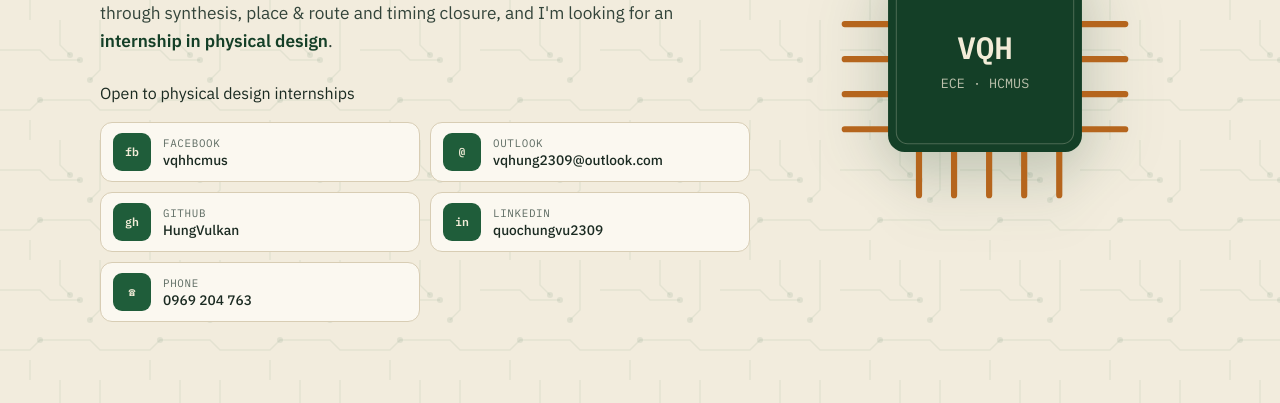
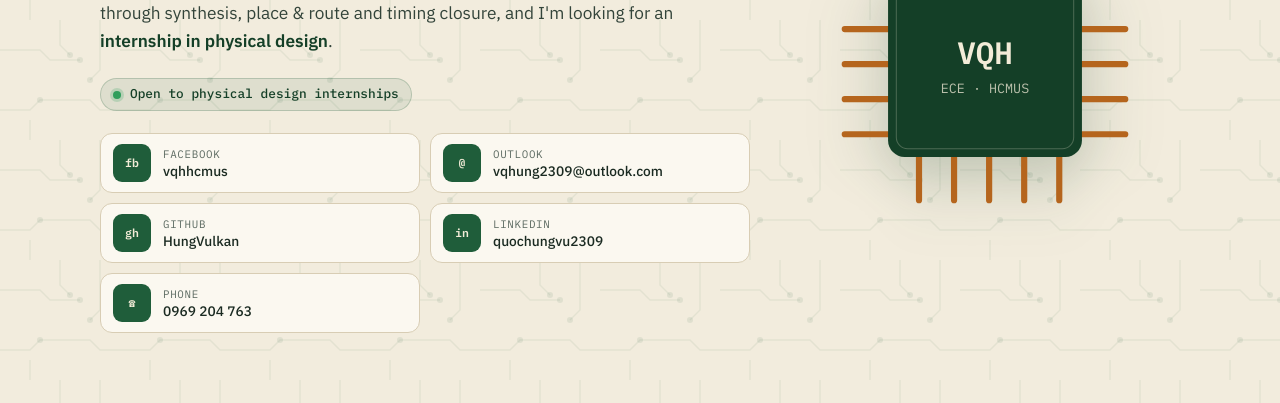
Before and after one commit to HungVulkan/engineering_portfolio, a plain HTML site: page index.html in a window 1280 px wide. Shown: the part 340-743 px from the top of the page. Drawn offline with Linux system fonts and the light colour scheme.

Commit message:
Add status pill styles for internship availability

```diff
--- a/assets/style.css
+++ b/assets/style.css
@@ -249,3 +249,12 @@ button.btn:not(.ghost):hover { background: var(--pcb-dark); }
   .edu { gap: 14px; padding: 14px 16px; }
   .edu-logo { width: 62px; height: 62px; }
 }
+
+/* ---------- Status pill (open to internships) ---------- */
+.status {
+  display: inline-flex; align-items: center; gap: 9px; margin: -8px 0 22px;
+  font-family: var(--mono); font-size: .8rem; font-weight: 500; color: var(--pcb-dark);
+  background: rgba(31, 93, 58, .09); border: 1px solid rgba(31, 93, 58, .22);
+  padding: 5px 12px; border-radius: 999px;
+}
+.status .dot { width: 8px; height: 8px; border-radius: 50%; background: #2f9e5b; box-shadow: 0 0 0 3px rgba(47, 158, 91, .22); }
```
